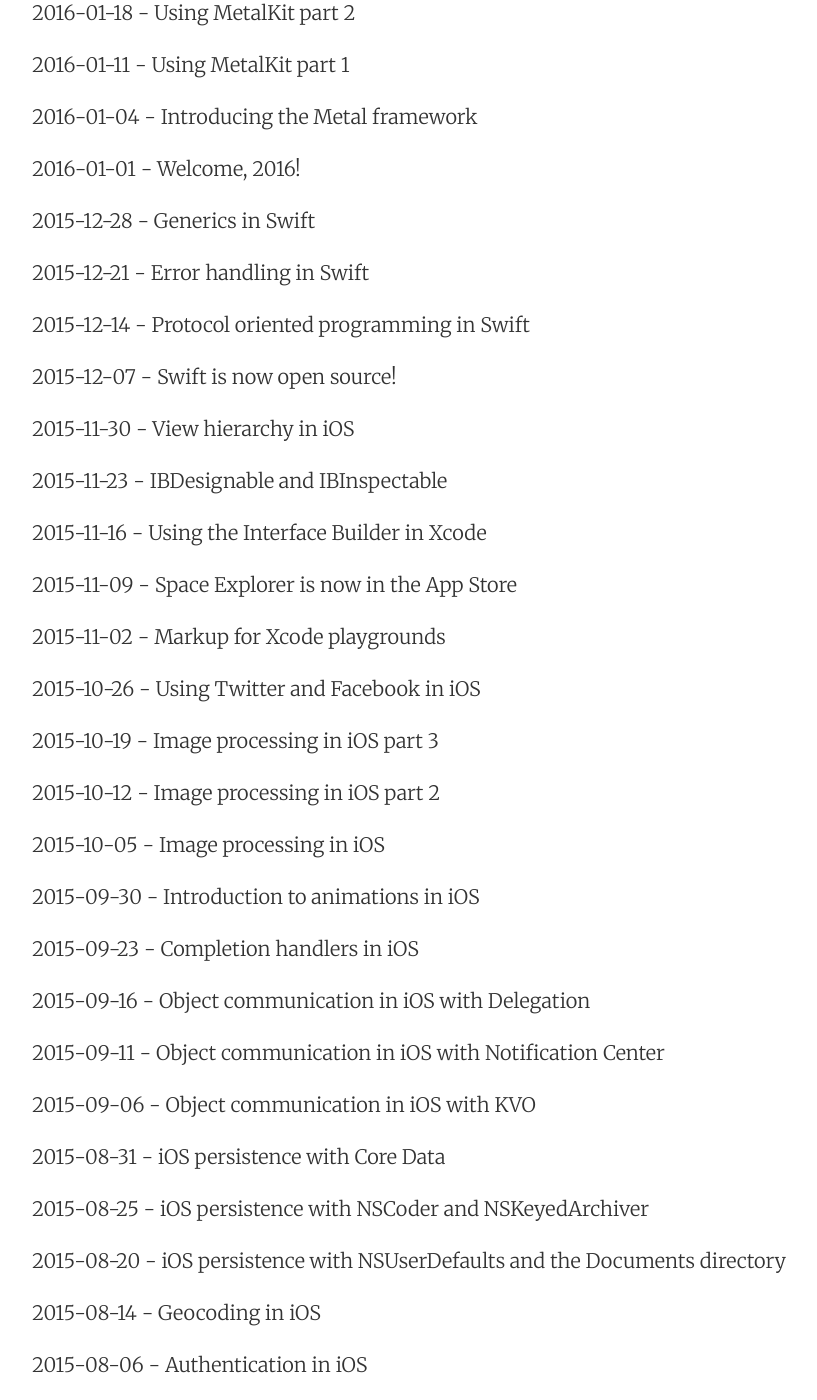
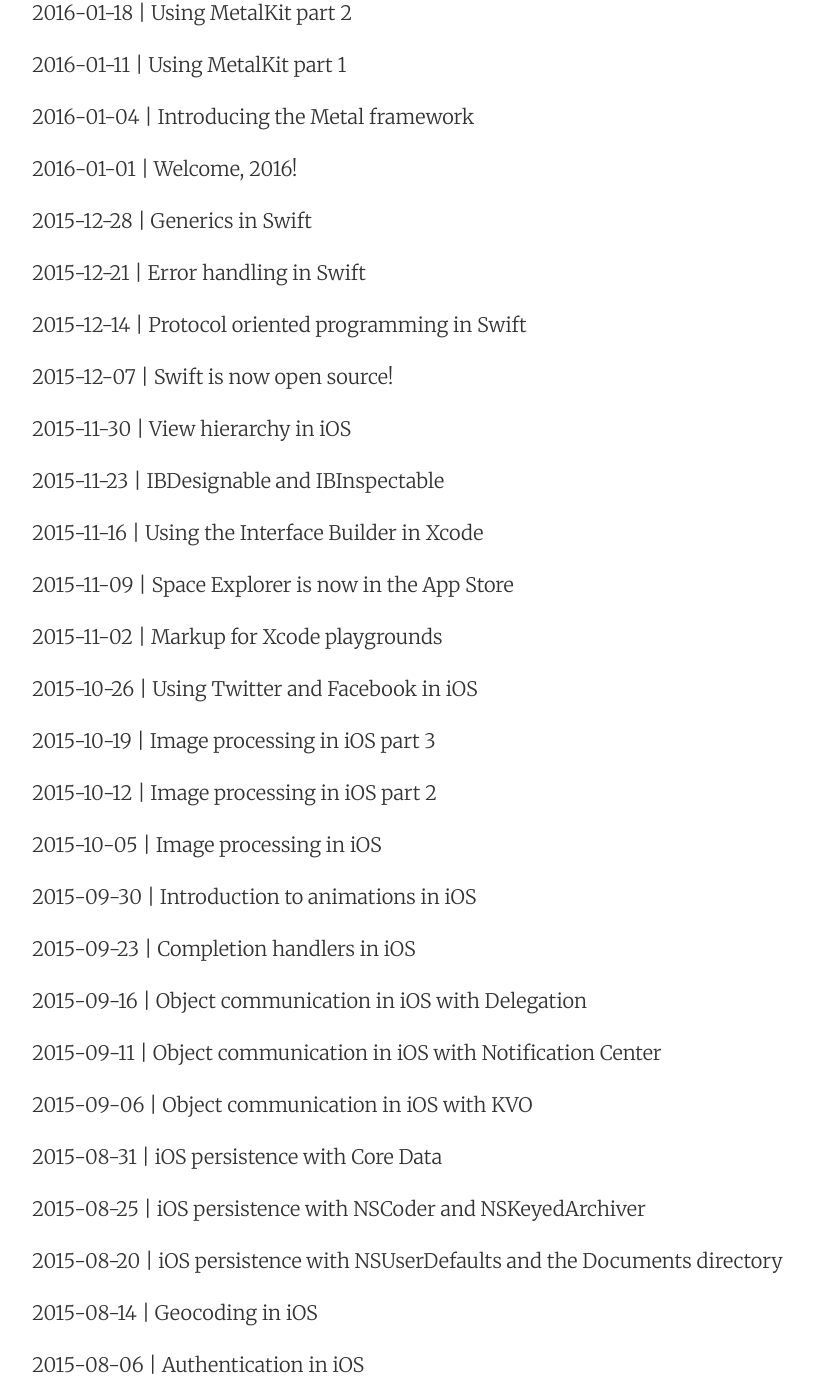
Before and after one commit to mhorga/mhorga.github.io, a Jekyll site: the page built from archive.html, in a window 1280 px wide and 1400 px high, scrolled down 891 px. Shown: the whole window, without its empty margins (224-1041 px from the left). Built offline with Jekyll 4.4.1, drawn with Linux system fonts in a browser that asks for light colours; comment, search, counter and statistics services are not loaded; some of the changed text lies outside the part shown.

Commit message:
added Archive

```diff
--- a/archive.html
+++ b/archive.html
@@ -11,7 +11,7 @@
     {% for post in site.posts %}
       <div>
         <a href="{{ post.url | prepend: site.baseurl }}" class="post-link">
-          <p>{{ post.date | date: "%Y-%m-%d" }} - {{ post.title }}</p>
+          <p>{{ post.date | date: "%Y-%m-%d" }}   |   {{ post.title }}</p>
         </a>
       </div>
     {% endfor %}
```
